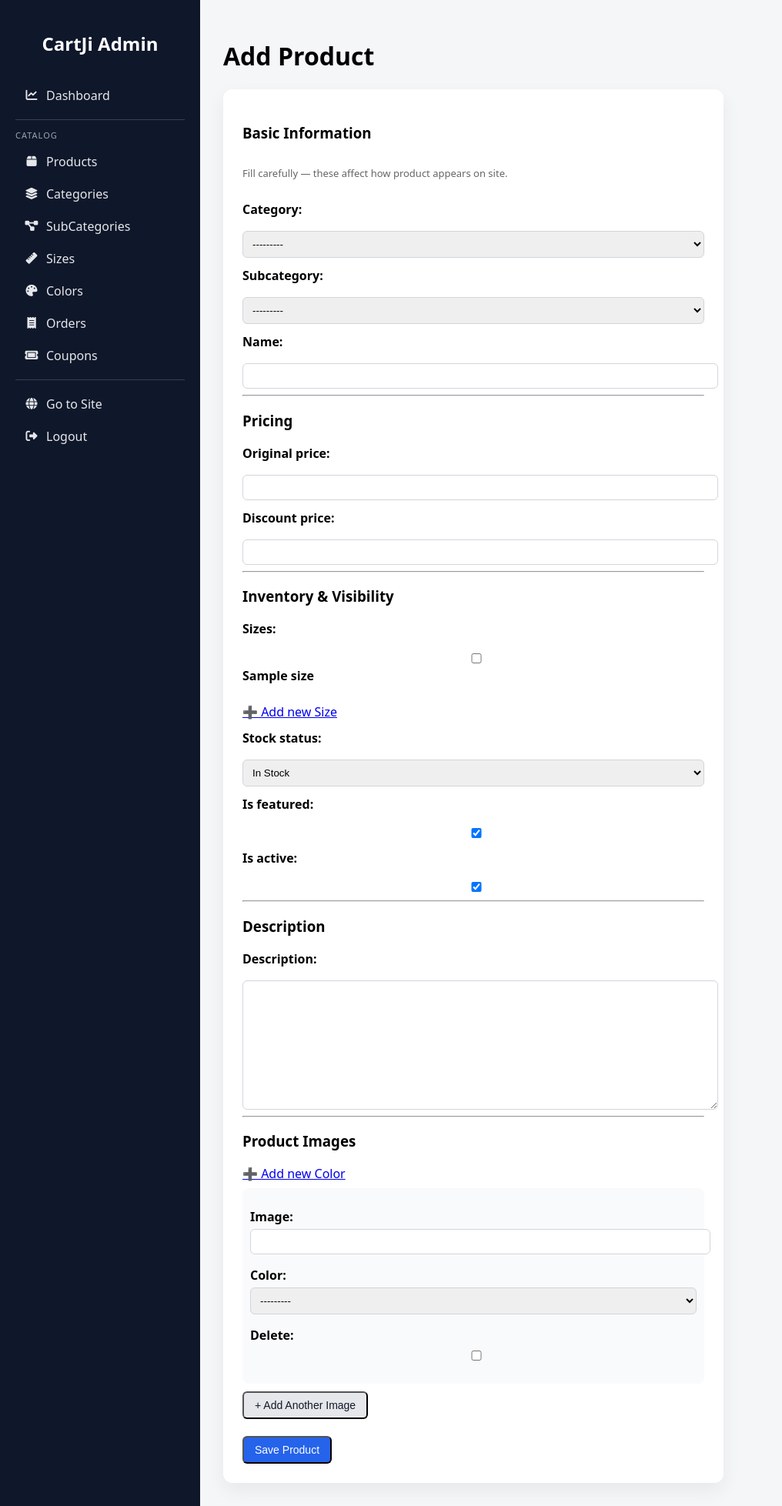
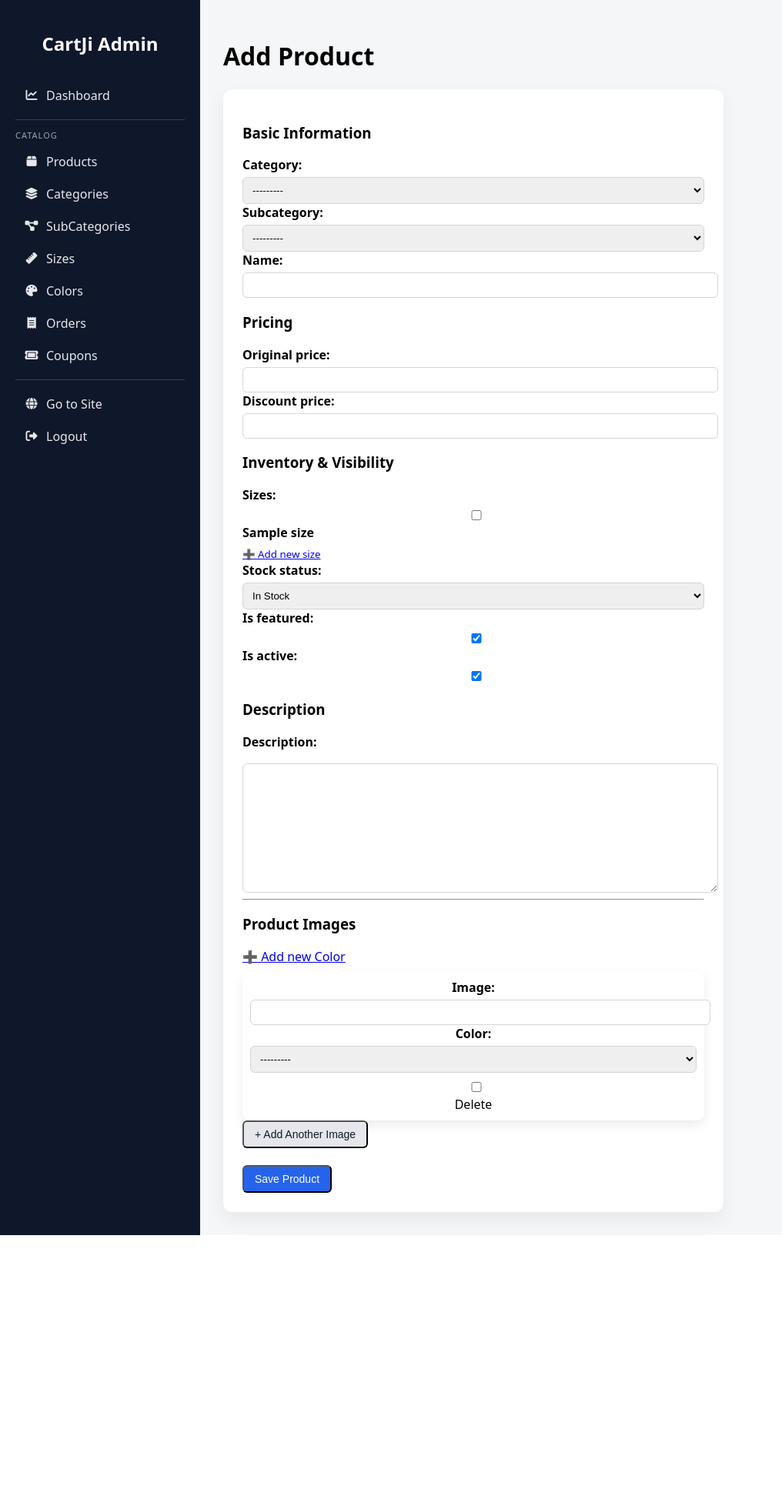
Before and after one commit to jicartji-dev/ecommerce, a Django app: page /cj-admin/products/add/ in a window 1280 px wide. Shown: the whole page at 77% size, without its empty margins (0-1016 px from the left). After the commit the page ends 1605 px from the top, so only its background shows below. Run offline with Django 5.2, Linux system fonts and the light colour scheme; a user stored in the database is signed in; tables that the repository leaves empty hold one stand-in row (values such as "Sample post").

Commit message:
Update cj_product_form.html

```diff
--- a/cartjiapp/templates/cj_admin/products/cj_product_form.html
+++ b/cartjiapp/templates/cj_admin/products/cj_product_form.html
@@ -8,57 +8,71 @@
 <form method="post" enctype="multipart/form-data" class="cj-form">
     {% csrf_token %}
 
+    <div class="cj-form-card">
     <h3>Basic Information</h3>
-    <div class="cj-form-section">
-        <p style="color:#666;font-size:13px;">
-            Fill carefully — these affect how product appears on site.
-        </p>
 
+    <div class="cj-form-grid">
+        <div>
             {{ product_form.category.label_tag }}
             {{ product_form.category }}
+        </div>
 
+        <div>
             {{ product_form.subcategory.label_tag }}
             {{ product_form.subcategory }}
+        </div>
 
+        <div class="full">
             {{ product_form.name.label_tag }}
             {{ product_form.name }}
         </div>
+    </div>
+    </div>
 
-    <hr>
+<div class="cj-form-card">
+    <h3>Pricing</h3>
 
-    <h3>Pricing</h3>
-    <div class="cj-form-section">
+    <div class="cj-form-grid">
+        <div>
             {{ product_form.original_price.label_tag }}
             {{ product_form.original_price }}
+        </div>
 
+        <div>
             {{ product_form.discount_price.label_tag }}
             {{ product_form.discount_price }}
         </div>
+    </div>
+</div>
+    <div class="cj-form-card">
+    <h3>Inventory & Visibility</h3>
 
-    <hr>
-
-    <h3>Inventory & Visibility</h3>
-    <div class="cj-form-section">
+    <div class="cj-form-grid">
+        <div class="full">
             {{ product_form.sizes.label_tag }}
             {{ product_form.sizes }}
-        <div style="margin-top: 8px;">
-            <a href="{% url 'cj_size_add' %}" target="_blank">
-                ➕ Add new Size
-            </a>
+            <small>
+                <a href="{% url 'cj_size_add' %}" target="_blank">➕ Add new size</a>
+            </small>
         </div>
 
-
+        <div>
             {{ product_form.stock_status.label_tag }}
             {{ product_form.stock_status }}
+        </div>
 
+        <div>
             {{ product_form.is_featured.label_tag }}
             {{ product_form.is_featured }}
+        </div>
 
+        <div>
             {{ product_form.is_active.label_tag }}
             {{ product_form.is_active }}
         </div>
+    </div>
+    </div>
 
-    <hr>
 
     <h3>Description</h3>
     <div class="cj-form-section">
@@ -81,9 +95,18 @@
 
     <div id="image-formset">
         {% for form in image_formset %}
-        <div class="cj-image-form">
-            {{ form.as_p }}
+        <div class="cj-image-card">
+    {{ form.image.label_tag }}
+    {{ form.image }}
+
+    {{ form.color.label_tag }}
+    {{ form.color }}
+
+    <div style="margin-top:8px">
+        {{ form.DELETE }} Delete
     </div>
+        </div>
+
         {% endfor %}
     </div>
 
```
Lines whose indentation alone changed are shown as unchanged.
